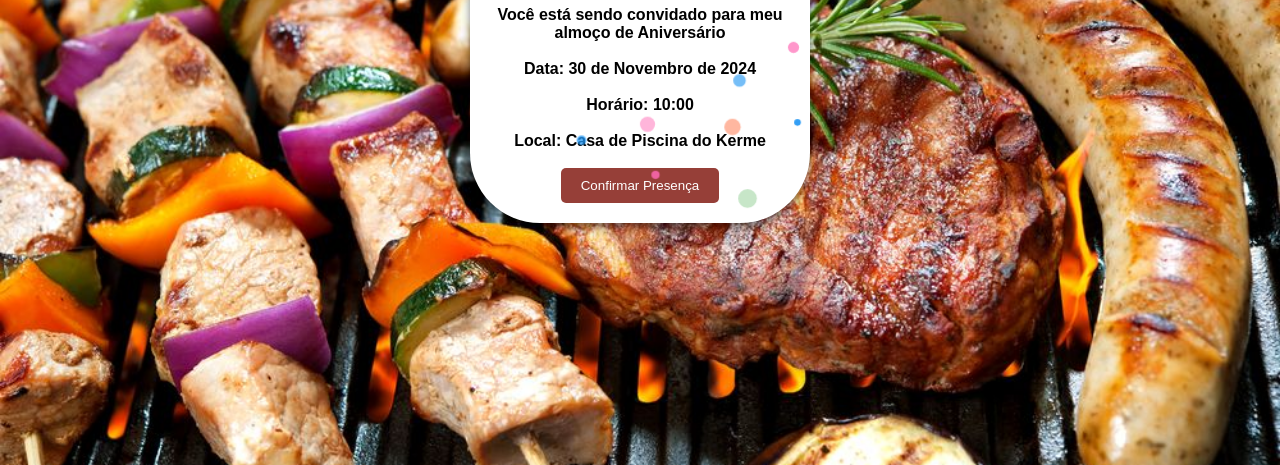
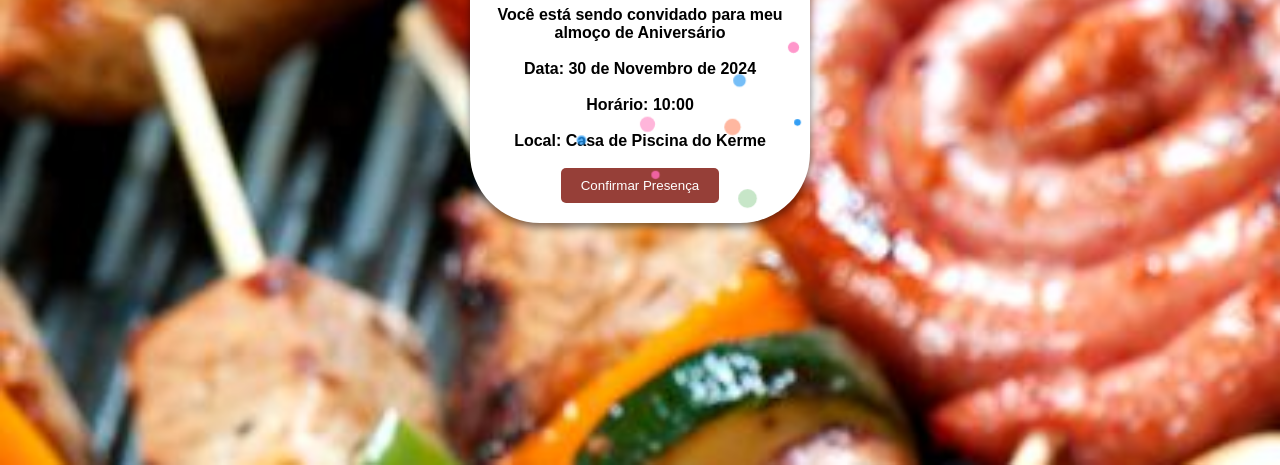
Before and after one commit to PauloLima4/convite, a plain HTML site: page index.html in a window 1280 px wide. Shown: the part 335-800 px from the top of the page. Drawn offline with Linux system fonts and the light colour scheme.

Commit message:
Update style.css

```diff
--- a/src/css/style.css
+++ b/src/css/style.css
@@ -7,7 +7,7 @@ body {
     margin: 0;
     background-image: url('../img/background.jpg');
     background-repeat: no-repeat;
-    background-size: 100%;
+    background-size: 250%;
     overflow: hidden; /* Para que os fogos de artifício não gerem rolagem */
 }
 
```
